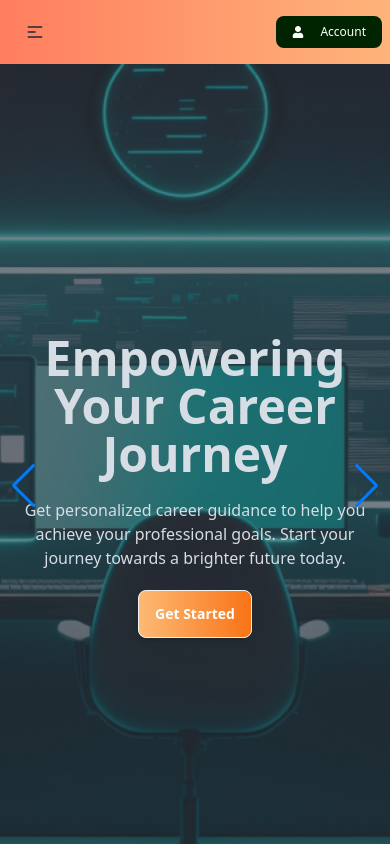
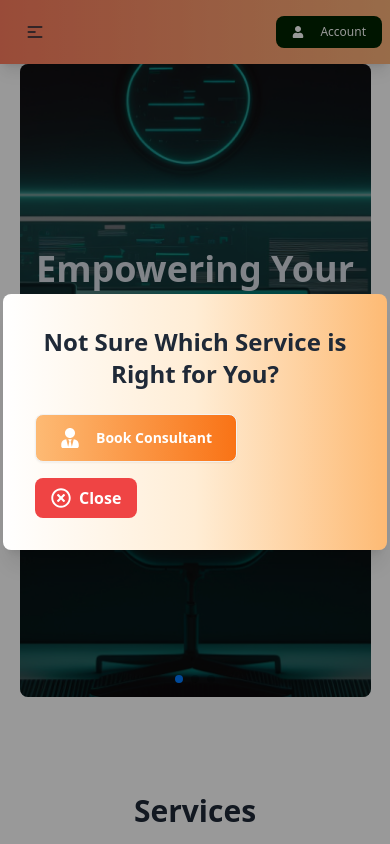
Before and after one commit to MubarratHossain/Career-Counseling, a React (Vite) app in the folder Career-Counseling/: page / in a window 390 px wide. Shown: the top 844 px of the page. Built offline with nearby package versions, Linux system fonts and the light colour scheme.

Commit message:
Delay commit because of Cpu problem , Changed the Home Component look, added a Modal with delay time , changed services component ,added react icons for better visiblity

```diff
--- a/Career-Counseling/src/components/Banner/Banner.jsx
+++ b/Career-Counseling/src/components/Banner/Banner.jsx
@@ -17,18 +17,21 @@ const Banner = () => {
             navigation
             pagination={{ clickable: true }}
             loop={true}
-            className="min-h-screen"
+            className="w-[90%] mx-auto"
         >
-
             <SwiperSlide>
                 <div
-                    className="hero min-h-screen"
-                    style={{ backgroundImage: `url(${BannerImage1})`, backgroundSize: 'cover' }}
+                    className="hero h-[75vh] md:h-[65vh] lg:h-[60vh] rounded-lg overflow-hidden"
+                    style={{
+                        backgroundImage: `url(${BannerImage1})`,
+                        backgroundSize: 'cover',
+                        backgroundPosition: 'center',
+                    }}
                 >
-                    <div className="hero-overlay bg-opacity-60"></div>
+                    <div className="hero-overlay bg-black bg-opacity-40"></div>
                     <div className="hero-content text-neutral-content text-center">
                         <div className="max-w-md">
-                            <h1 className="mb-5 text-5xl font-bold">Empowering Your Career Journey</h1>
+                            <h1 className="mb-5 text-4xl font-bold">Empowering Your Career Journey</h1>
                             <p className="mb-5">
                                 Get personalized career guidance to help you achieve your professional goals. Start your journey towards a brighter future today.
                             </p>
@@ -40,16 +43,19 @@ const Banner = () => {
                 </div>
             </SwiperSlide>
 
-
             <SwiperSlide>
                 <div
-                    className="hero min-h-screen"
-                    style={{ backgroundImage: `url(${BannerImage2})`, backgroundSize: 'cover' }}
+                    className="hero h-[75vh] md:h-[65vh] lg:h-[60vh] rounded-lg overflow-hidden"
+                    style={{
+                        backgroundImage: `url(${BannerImage2})`,
+                        backgroundSize: 'cover',
+                        backgroundPosition: 'center',
+                    }}
                 >
-                    <div className="hero-overlay bg-opacity-60"></div>
+                    <div className="hero-overlay bg-black bg-opacity-40"></div>
                     <div className="hero-content text-neutral-content text-center">
                         <div className="max-w-md">
-                            <h1 className="mb-5 text-5xl font-bold">Find Your Ideal Career Path</h1>
+                            <h1 className="mb-5 text-4xl font-bold">Find Your Ideal Career Path</h1>
                             <p className="mb-5">
                                 Discover careers that match your skills and interests. Our expert advice can help you make informed decisions for a successful career.
                             </p>
@@ -61,16 +67,19 @@ const Banner = () => {
                 </div>
             </SwiperSlide>
 
-
             <SwiperSlide>
                 <div
-                    className="hero min-h-screen"
-                    style={{ backgroundImage: `url(${BannerImage3})`, backgroundSize: 'cover' }}
+                    className="hero h-[75vh] md:h-[65vh] lg:h-[60vh] rounded-lg overflow-hidden"
+                    style={{
+                        backgroundImage: `url(${BannerImage3})`,
+                        backgroundSize: 'cover',
+                        backgroundPosition: 'center',
+                    }}
                 >
-                    <div className="hero-overlay bg-opacity-60"></div>
+                    <div className="hero-overlay bg-black bg-opacity-40"></div>
                     <div className="hero-content text-neutral-content text-center">
                         <div className="max-w-md">
-                            <h1 className="mb-5 text-5xl font-bold">Unlock Your True Potential</h1>
+                            <h1 className="mb-5 text-4xl font-bold">Unlock Your True Potential</h1>
                             <p className="mb-5">
                                 Join our community and gain access to exclusive resources, workshops, and expert counseling to elevate your career.
                             </p>
--- a/Career-Counseling/src/components/Home/Home.jsx
+++ b/Career-Counseling/src/components/Home/Home.jsx
@@ -1,11 +1,82 @@
 import { useLoaderData } from "react-router-dom";
 import Services from "../Services/Services";
+import { useState, useEffect } from "react";
+import { FaRegTimesCircle, FaUserTie } from "react-icons/fa";
 
 const Home = () => {
     const services = useLoaderData();
 
+
+    const [showModal, setShowModal] = useState(false);
+
+
+    const [hasModalShown, setHasModalShown] = useState(false);
+
+
+    const [scrollPosition, setScrollPosition] = useState(0);
+
+    const handleScroll = () => {
+        setScrollPosition(window.scrollY);
+    };
+
+
+    useEffect(() => {
+        const timer = setTimeout(() => {
+            if (!hasModalShown && scrollPosition > 300) {
+                setShowModal(true);
+                setHasModalShown(true);
+
+
+                setTimeout(() => {
+                    setShowModal(false);
+                }, 7000);
+            }
+        }, 1000);
+
+
+        window.addEventListener("scroll", handleScroll);
+
+
+        return () => window.removeEventListener("scroll", handleScroll);
+    }, [scrollPosition, hasModalShown]);
+
+
+    const closeModal = () => {
+        setShowModal(false);
+    };
+
     return (
         <div className="max-w-7xl mx-auto px-4 py-8">
+
+
+            {showModal && (
+                <div className="fixed inset-0 bg-black bg-opacity-40 flex justify-center items-center z-50">
+                    <div className="bg-gradient-to-r from-white via-orange-100 to-orange-300 p-8 rounded-lg shadow-xl max-w-sm w-full text-center animate-slide-fade-in">
+                        <h3 className="text-2xl font-bold mb-6 text-gray-800">
+                            Not Sure Which Service is Right for You?
+                        </h3>
+
+
+                        <button className="flex items-center justify-center btn bg-gradient-to-r from-orange-300 to-orange-500 text-white hover:from-orange-400 hover:to-orange-600 py-3 px-6 rounded-lg mb-4 space-x-2">
+                            <FaUserTie className="text-xl" />
+                            <span>Book Consultant</span>
+                        </button>
+
+
+                        <button
+                            onClick={closeModal}
+                            className="flex items-center justify-center bg-red-500 text-white font-semibold py-2 px-4 rounded-lg hover:bg-red-600 transition duration-200 space-x-2"
+                        >
+                            <FaRegTimesCircle className="text-xl" />
+                            <span>Close</span>
+                        </button>
+                    </div>
+                </div>
+            )}
+
+
+
+            <h3 className="text-3xl font-bold text-center mb-8 animate-fade-in">Services</h3>
 
             <div className="grid gap-8 grid-cols-1 sm:grid-cols-2 lg:grid-cols-3">
                 {services.map(service => (
--- a/Career-Counseling/src/components/Services/Services.jsx
+++ b/Career-Counseling/src/components/Services/Services.jsx
@@ -1,10 +1,10 @@
+import { FaInfoCircle, FaUser } from "react-icons/fa";
 
 const Services = ({ service }) => {
-
     const { image, name, category, price, counselor, description } = service;
 
     return (
-        <div className="card bg-base-100 w-96 shadow-xl">
+        <div className="card bg-gradient-to-r from-white via-orange-100 to-orange-300 w-96 shadow-xl hover:animate-spin-sideways transition-transform duration-1000">
             <figure>
                 <img src={image} alt={name} className="w-full h-48 object-cover" />
             </figure>
@@ -12,10 +12,12 @@ const Services = ({ service }) => {
                 <h2 className="card-title text-2xl font-bold">{name}</h2>
                 <p className="text-sm text-gray-600">{category}</p>
                 <p className="text-gray-700">{description}</p>
-                <p className="font-semibold">Counselor: {counselor}</p>
-
+                <p className="font-semibold flex items-center">
+                    <FaUser className="mr-2 text-lg text-orange-500" /> Counselor: {counselor}
+                </p>
                 <div className="card-actions justify-end">
-                    <button className="btn bg-gradient-to-r from-orange-400 to-orange-500 text-white">
+                    <button className="btn btn-outline text-black flex items-center">
+                        <FaInfoCircle className="mr-2 text-lg" />
                         Learn More
                     </button>
                 </div>
--- a/Career-Counseling/tailwind.config.js
+++ b/Career-Counseling/tailwind.config.js
@@ -1,11 +1,42 @@
-/** @type {import('tailwindcss').Config} */
 export default {
   content: [
     "./index.html",
     "./src/**/*.{js,ts,jsx,tsx}",
   ],
   theme: {
-    extend: {},
+    extend: {
+      animation: {
+        'fade-in': 'fadeIn 1s ease-in-out',
+        'spin-once': 'spinOnce 0.5s linear',
+        'spin-sideways': 'spinSideways 1s ease-in-out',
+        'slide-fade-in': 'slideIn 0.7s ease-out',
+      },
+      keyframes: {
+        fadeIn: {
+          '0%': { opacity: 0, transform: 'translateY(-10px)' },
+          '100%': { opacity: 1, transform: 'translateY(0)' },
+        },
+        spinOnce: {
+          '0%': { transform: 'rotate(0deg)' },
+          '100%': { transform: 'rotate(360deg)' },
+        },
+        spinSideways: {
+          '0%': { transform: 'rotateY(0deg)' },
+          '100%': { transform: 'rotateY(360deg)' },
+        },
+
+        slideIn: {
+          '0%': {
+            transform: 'translateY(-20px)',
+            opacity: '0',
+          },
+          '100%': {
+            transform: 'translateY(0)',
+            opacity: '1',
+          },
+        },
+      },
+    },
   },
   plugins: [require("daisyui")],
-}
+};
```
